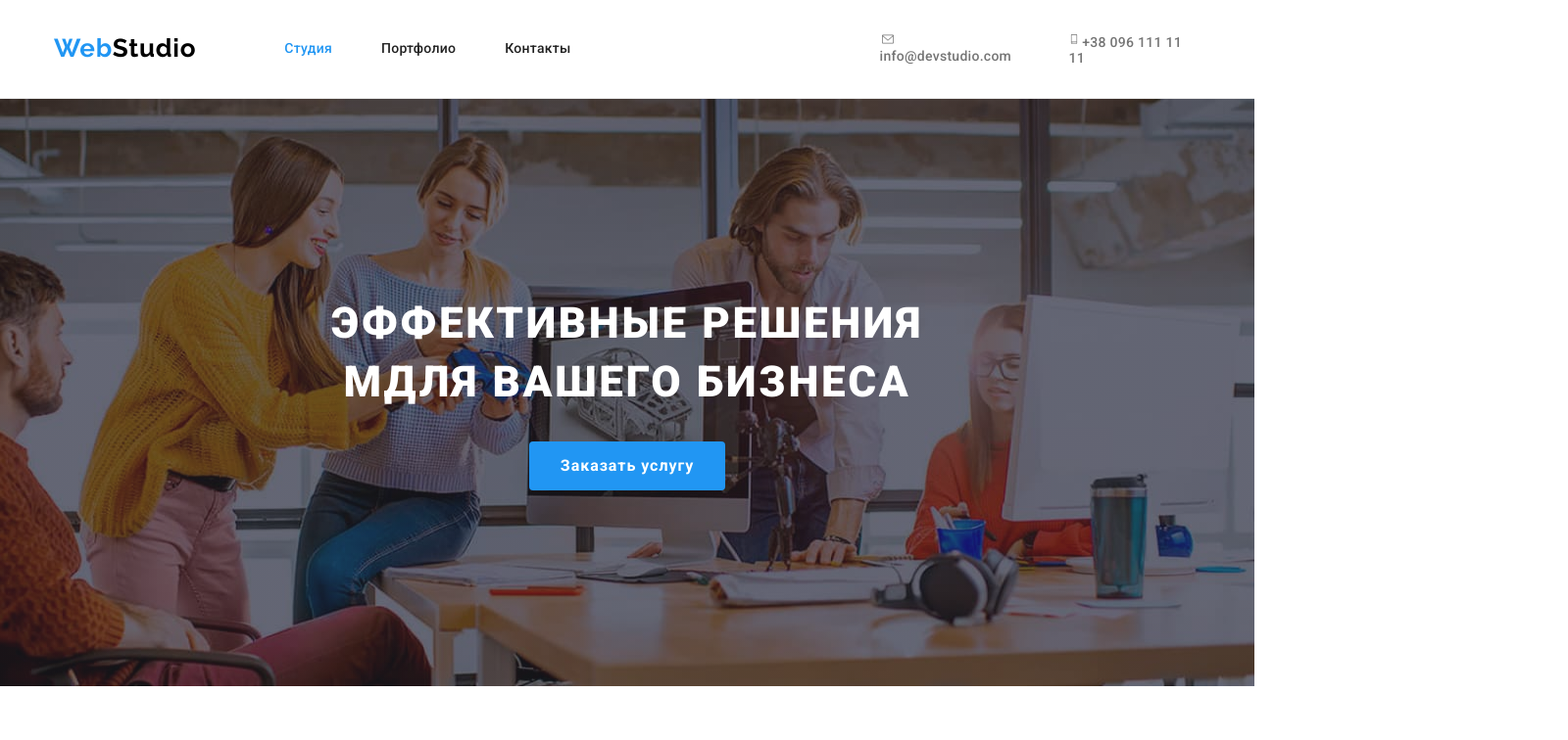
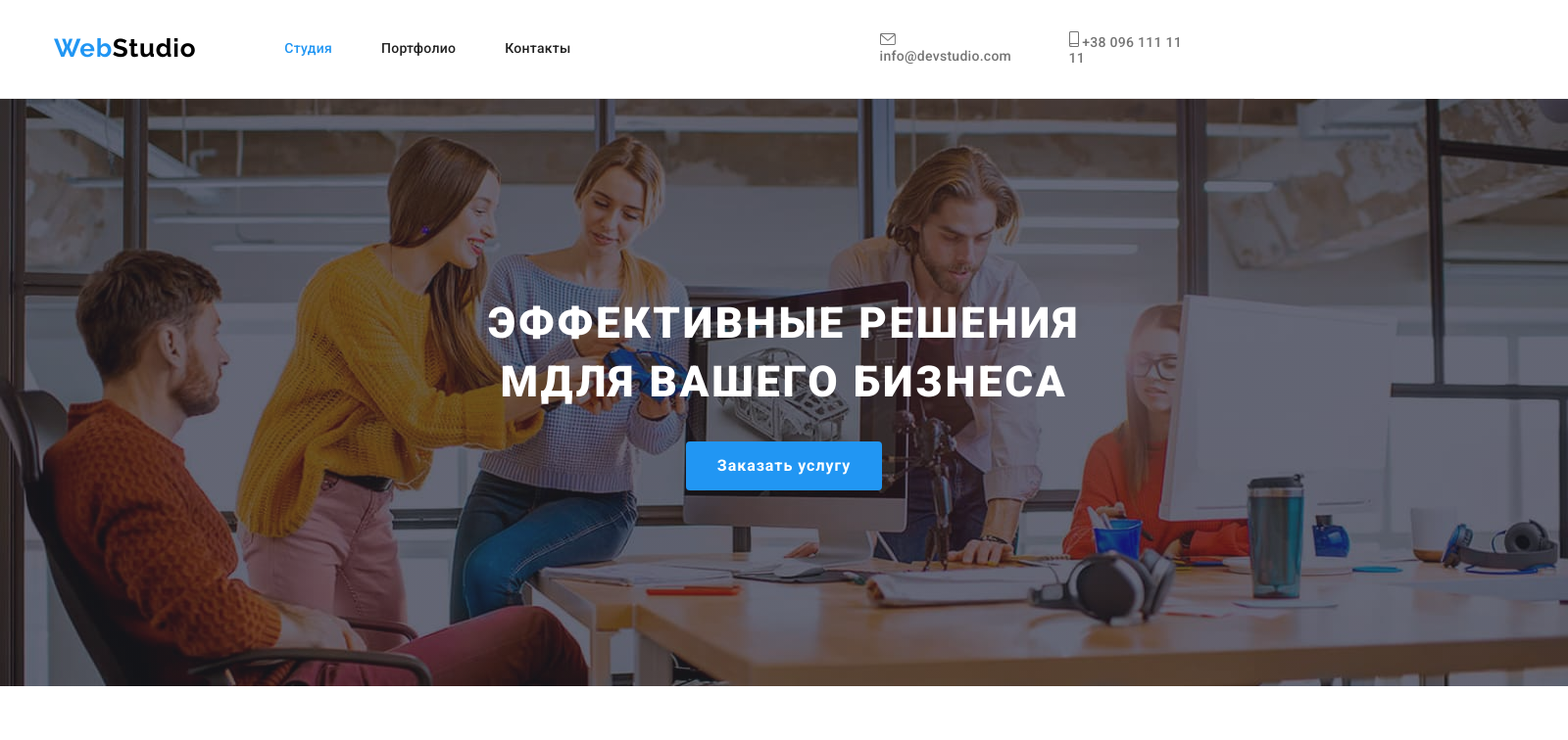
Before and after one commit to IevgenLychman/goit-markup-hw-04, a plain HTML site: page index.html in a window 1280 px wide. Shown: the top 756 px of the page at 98% size, 1600 px wide, since content can reach past the window. Drawn offline with nearby package versions, Linux system fonts and the light colour scheme.

Commit message:
Update styles.css

```diff
--- a/css/styles.css
+++ b/css/styles.css
@@ -161,7 +161,8 @@ img {
   background-repeat: no-repeat;
   background-position: center;
   text-align: center;
-  background-size: 1600px 600px;
+  width: 1600px;
+  height: 600px;
   margin: 0 auto;
   padding-top: 200px;
   padding-bottom: 200px;
```
